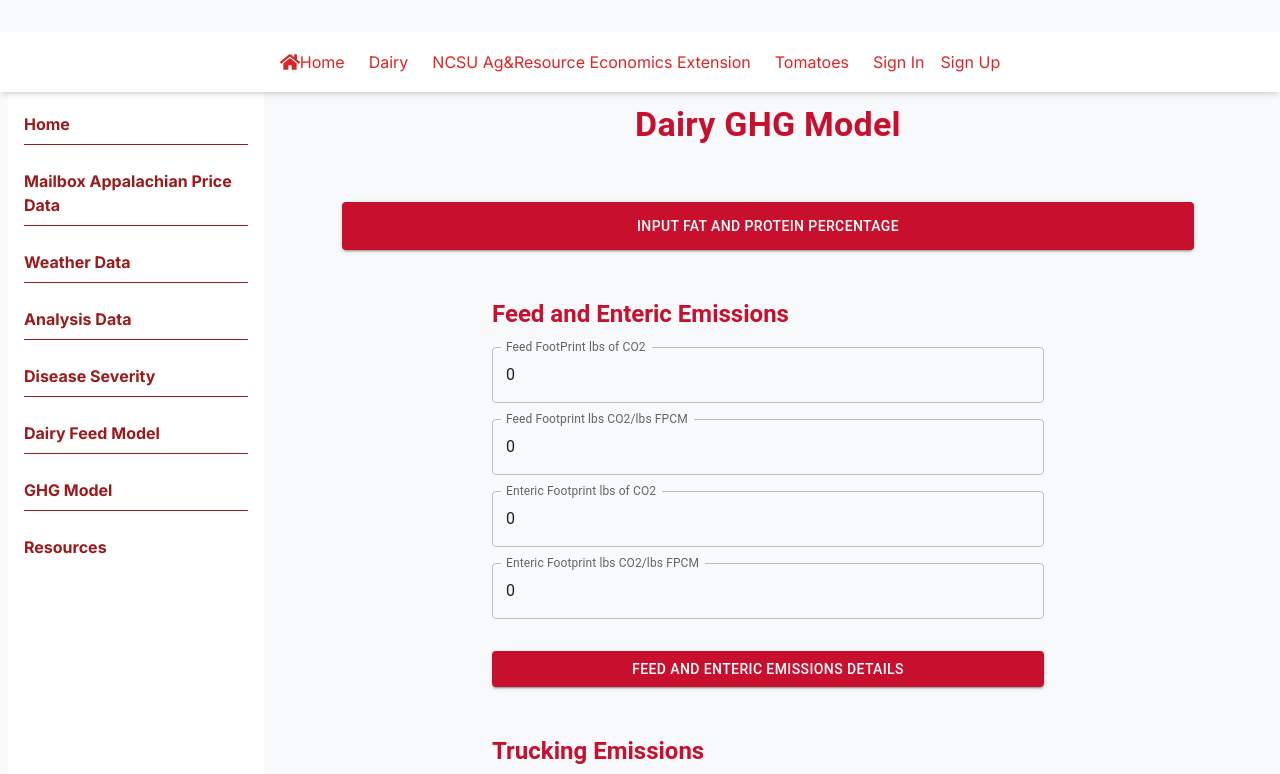
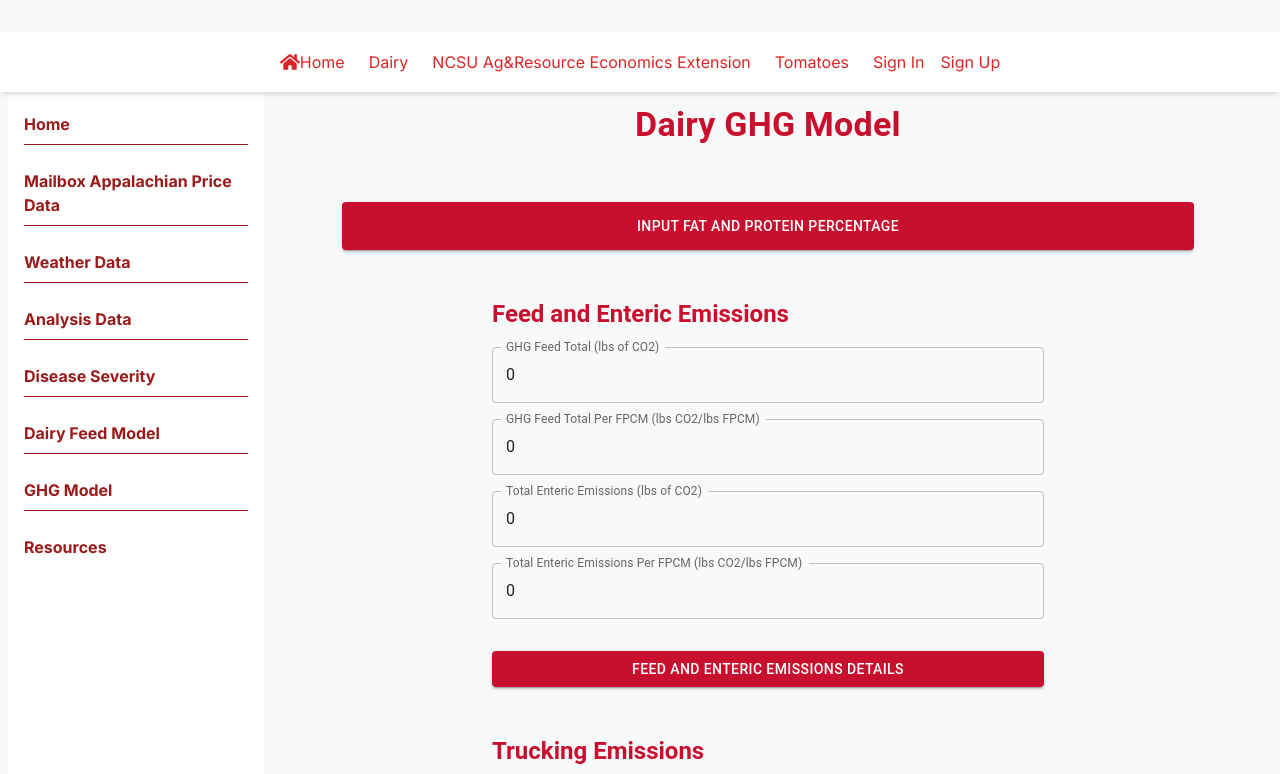
Before and after one commit to prateeksingamsetty/agri-insights-platform-frontend, a Next.js app: page /ghgModel in a window 1280 px wide. Shown: the top 774 px of the page. Built offline with nearby package versions, Linux system fonts and the light colour scheme; no server answers.

Commit message:
UI changes for GHG model

```diff
--- a/src/components/GHGModel/FeedAndEntericEmissions/FeedAndEnteric.tsx
+++ b/src/components/GHGModel/FeedAndEntericEmissions/FeedAndEnteric.tsx
@@ -4,10 +4,10 @@ import { useState } from 'react';
 
 // Define the expected structure for the data prop
 interface FeedAndEntericData {
-  feedFootprintCO2?: number | null;
-  feedFootprintPerFPCM?: number | null;
-  entericFootprintCO2?: number | null;
-  entericFootprintPerFPCM?: number | null;
+  ghgFeedTotal?: number | null;
+  ghgFeedTotalPerFPCM?: number | null;
+  totalEntericEmissions?: number | null;
+  totalEntericEmissionsPerFPCM?: number | null;
 }
 
 interface FeedAndEntericProps {
@@ -25,30 +25,30 @@ const FeedAndEnteric: React.FC<FeedAndEntericProps> = ({ data }) => {
         </Typography>
 
         <TextField
-          label="Feed FootPrint lbs of CO2"
+          label="GHG Feed Total (lbs of CO2)"
           variant="outlined"
-          value={data.feedFootprintCO2 ?? 0}
+          value={data.ghgFeedTotal ?? 0}
           InputProps={{ readOnly: true }}
           fullWidth
         />
         <TextField
-          label="Feed Footprint lbs CO2/lbs FPCM"
+          label="GHG Feed Total Per FPCM (lbs CO2/lbs FPCM)"
           variant="outlined"
-          value={data.feedFootprintPerFPCM ?? 0}
+          value={data.ghgFeedTotalPerFPCM ?? 0}
           InputProps={{ readOnly: true }}
           fullWidth
         />
         <TextField
-          label="Enteric Footprint lbs of CO2"
+          label="Total Enteric Emissions (lbs of CO2)"
           variant="outlined"
-          value={data.entericFootprintCO2 ?? 0}
+          value={data.totalEntericEmissions ?? 0}
           InputProps={{ readOnly: true }}
           fullWidth
         />
         <TextField
-          label="Enteric Footprint lbs CO2/lbs FPCM"
+          label="Total Enteric Emissions Per FPCM (lbs CO2/lbs FPCM)"
           variant="outlined"
-          value={data.entericFootprintPerFPCM ?? 0}
+          value={data.totalEntericEmissionsPerFPCM ?? 0}
           InputProps={{ readOnly: true }}
           fullWidth
         />
--- a/src/components/GHGModel/GHGModel.tsx
+++ b/src/components/GHGModel/GHGModel.tsx
@@ -6,10 +6,7 @@ import { useEffect, useState } from 'react';
 import InputDialog from './InputDialog';
 import FeedAndEnteric from './FeedAndEntericEmissions/FeedAndEnteric';
 import Trucking from './TruckingEmissions/Trucking';
-// import Energy from './EnergyEmissions/Energy';
-// import Manure from './ManureEmissions/Manure';
 import { useAuth } from 'src/context/AuthContext';
-
 
 const GHG = () => {
   const { email, loggedIn } = useAuth();
@@ -17,12 +14,14 @@ const GHG = () => {
 
   const [openInputDialog, setOpenInputDialog] = useState(false);
 
-  // State to hold all emission outputs
+  // State to hold only the required numeric values
   const [emissionData, setEmissionData] = useState({
-    feedAndEnteric: {},
-    trucking: {},
-    energy: {},
-    manure: {}
+    ghgFeedTotal: 0,
+    ghgFeedTotalPerFPCM: 0,
+    totalEntericEmissions: 0,
+    totalEntericEmissionsPerFPCM: 0,
+    ghgTruckingFootprint: 0,
+    totalTruckingEmissions: 0
   });
 
   useEffect(() => {
@@ -36,10 +35,12 @@ const GHG = () => {
       const response = await axios.get(`${BASE_URL}/ghg-emissions/outputDetails/${email}`);
       if (response.data) {
         setEmissionData({
-          feedAndEnteric: response.data.feedAndEnteric || {},
-          trucking: response.data.trucking || {},
-          energy: response.data.energy || {},
-          manure: response.data.manure || {}
+          ghgFeedTotal: response.data.ghgFeedTotal || 0,
+          ghgFeedTotalPerFPCM: response.data.ghgFeedTotalPerFPCM || 0,
+          totalEntericEmissions: response.data.totalEntericEmissions || 0,
+          totalEntericEmissionsPerFPCM: response.data.totalEntericEmissionsPerFPCM || 0,
+          ghgTruckingFootprint: response.data.ghgTruckingFootprint || 0,
+          totalTruckingEmissions: response.data.totalTruckingEmissions || 0,
         });
       }
     } catch (error) {
@@ -63,13 +64,16 @@ const GHG = () => {
         response = await axios.post(`${BASE_URL}/ghg-emissions/calculateEmissions`, transformedInputs);
         localStorage.setItem('ghgInputs', JSON.stringify(userInputs));
       }
+      console.log("response after i/p sub ", response.data);
 
       if (response.data) {
         setEmissionData({
-          feedAndEnteric: response.data.feedAndEnteric || {},
-          trucking: response.data.trucking || {},
-          energy: response.data.energy || {},
-          manure: response.data.manure || {}
+          ghgFeedTotal: response.data.ghgFeedTotal || 0,
+          ghgFeedTotalPerFPCM: response.data.ghgFeedTotalPerFPCM || 0,
+          totalEntericEmissions: response.data.totalEntericEmissions || 0,
+          totalEntericEmissionsPerFPCM: response.data.totalEntericEmissionsPerFPCM || 0,
+          ghgTruckingFootprint: response.data.ghgTruckingFootprint || 0,
+          totalTruckingEmissions: response.data.totalTruckingEmissions || 0,
         });
       }
     } catch (error) {
@@ -93,11 +97,19 @@ const GHG = () => {
             Input Fat and Protein Percentage
           </Button>
 
-          {/* Emission Components */}
-          <FeedAndEnteric data={emissionData.feedAndEnteric} />
-          <Trucking data={emissionData.trucking} />
-          {/* <Energy data={emissionData.energy} />
-          <Manure data={emissionData.manure} /> */}
+          {/* Emission Components - Passing only numeric data */}
+          <FeedAndEnteric data={{
+            ghgFeedTotal: emissionData.ghgFeedTotal,
+            ghgFeedTotalPerFPCM: emissionData.ghgFeedTotalPerFPCM,
+            totalEntericEmissions: emissionData.totalEntericEmissions,
+            totalEntericEmissionsPerFPCM: emissionData.totalEntericEmissionsPerFPCM
+          }} />
+
+          <Trucking data={{
+            ghgTruckingFootprint: emissionData.ghgTruckingFootprint,
+            totalTruckingEmissions: emissionData.totalTruckingEmissions
+          }} />
+
         </Box>
       </Container>
 
--- a/src/components/GHGModel/TruckingEmissions/TruckingEmissionsDialog.tsx
+++ b/src/components/GHGModel/TruckingEmissions/TruckingEmissionsDialog.tsx
@@ -1,5 +1,5 @@
 import React, { useEffect, useState } from "react";
-import { Dialog, DialogActions, DialogContent, DialogTitle, Button, Typography, Box } from "@mui/material";
+import { Dialog, DialogActions, DialogContent, DialogTitle, Button, Typography, Grid, TextField } from "@mui/material";
 import axios from "axios";
 import { useAuth } from "src/context/AuthContext";
 
@@ -28,10 +28,10 @@ const TruckingEmissionsDialog: React.FC<TruckingEmissionsDialogProps> = ({ open,
 
   const fetchTruckingEmissions = async () => {
     try {
-      const response = await axios.get(`${BASE_URL}/trucking-emissions/outputDetails/${email}`);
+      const response = await axios.get(`${BASE_URL}/ghg-emissions/outputDetails/${email}`);
       if (response.data) {
         setDetails({
-          truckingEmissions: response.data.truckingEmissions || {},
+          truckingEmissions: filterValidData(response.data.truckingEmissions),
         });
       }
     } catch (error) {
@@ -39,24 +39,34 @@ const TruckingEmissionsDialog: React.FC<TruckingEmissionsDialogProps> = ({ open,
     }
   };
 
+  // Remove `_id` and ensure only valid numeric values are displayed
+  const filterValidData = (data: Record<string, any>) => {
+    return Object.fromEntries(
+      Object.entries(data || {}).filter(([key]) => key !== "_id")
+    );
+  };
+
   const renderCategory = (title: string, data: Record<string, number | null>) => {
     return (
-      <Box sx={{ mb: 3 }}>
-        <Typography variant="h6" sx={{ fontWeight: "bold", color: "#c8102e", mb: 1 }}>
+      <>
+        <Typography variant="h6" sx={{ fontWeight: "bold", color: "#c8102e", mt: 2 }}>
           {title}
         </Typography>
-        {Object.keys(data).length > 0 ? (
-          Object.entries(data).map(([key, value]) => (
-            <Typography key={key} variant="body1" sx={{ mb: 0.5 }}>
-              <strong>{key}:</strong> {value !== null ? value.toLocaleString() + " lbs" : "Not Available"}
-            </Typography>
-          ))
-        ) : (
-          <Typography variant="body1" sx={{ fontStyle: "italic", color: "gray", mb: 1 }}>
-            {title} data is not yet available.
-          </Typography>
-        )}
-      </Box>
+        <Grid container spacing={2}>
+          {Object.entries(data).map(([key, value]) => (
+            <Grid item xs={6} key={key}>
+              <TextField
+                label={key.replace(/DMI/g, " DMI")}
+                value={value !== null ? value.toLocaleString() + " lbs" : "Not Available"}
+                fullWidth
+                InputProps={{ readOnly: true }}
+                variant="filled"
+                sx={{ bgcolor: "#f5f5f5", borderRadius: "5px" }} // Gray background for read-only fields
+              />
+            </Grid>
+          ))}
+        </Grid>
+      </>
     );
   };
 
@@ -67,7 +77,7 @@ const TruckingEmissionsDialog: React.FC<TruckingEmissionsDialogProps> = ({ open,
         {renderCategory("Trucking Emissions", details.truckingEmissions)}
       </DialogContent>
       <DialogActions>
-        <Button onClick={handleClose} sx={{ color: "#c8102e" }}>
+        <Button onClick={handleClose} sx={{ color: "#c8102e", fontWeight: "bold" }}>
           Close
         </Button>
       </DialogActions>
```
Also changed, not shown: src/components/GHGModel/FeedAndEntericEmissions/FeedAndEntericEmissionsDialog.tsx (+30 -20 lines).
